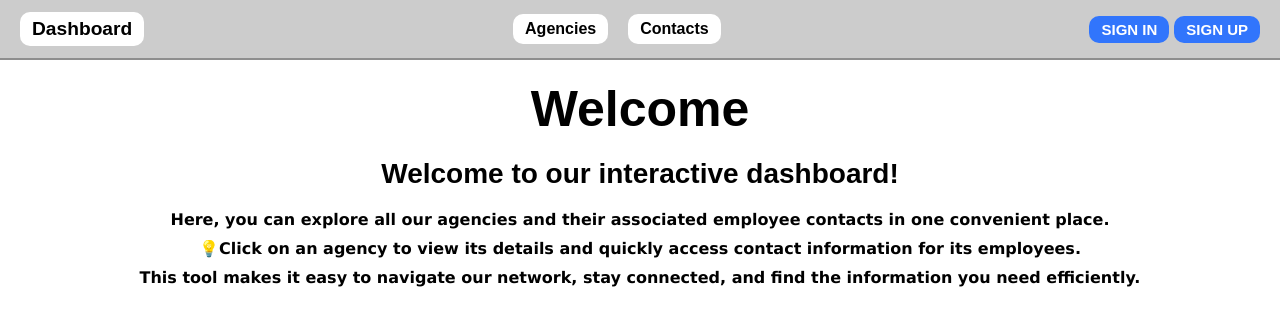
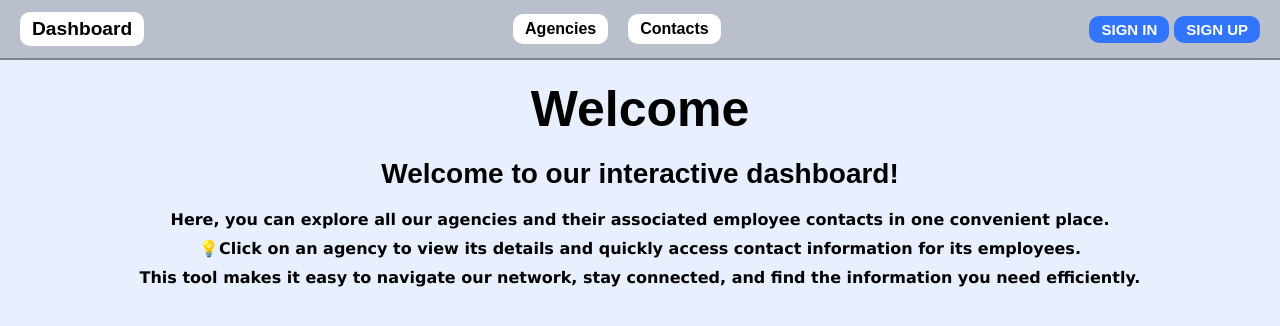
Before and after one commit to elaljo/Dashboard_app, a Next.js app: page / in a window 1280 px wide. Shown: the top 326 px of the page. Built offline with nearby package versions, Linux system fonts and the light colour scheme; no server answers.

Commit message:
change background color

```diff
--- a/app/globals.css
+++ b/app/globals.css
@@ -1,6 +1,7 @@
 :root {
   --foreground: #000000;
-  --background: #ffffff;
+  --background: rgb(232, 239, 255);
+
 }
 
 
```
